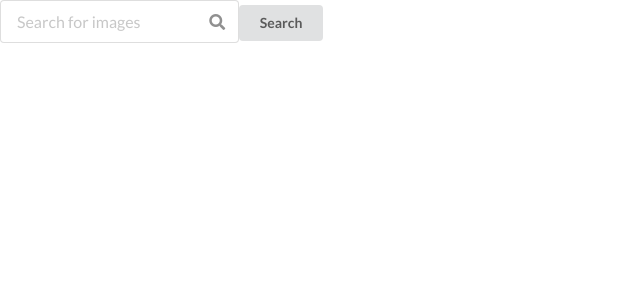
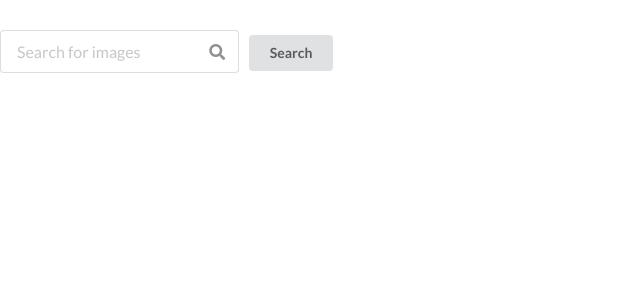
Before and after one commit to PauloBacelar/image-search, a React (Create React App) app: page / in a window 1280 px wide. Shown: the top 300 px of the page, without its empty margins (0-640 px from the left). Built offline with nearby package versions, Linux system fonts and the light colour scheme.

Commit message:
Styled spacing

```diff
--- a/src/styles/App.css
+++ b/src/styles/App.css
@@ -0,0 +1,7 @@
+.container {
+  margin-top: 30px;
+}
+
+.container div {
+  margin-right: 10px;
+}
--- a/src/styles/Input.css
+++ b/src/styles/Input.css
@@ -0,0 +1,4 @@
+.user-input {
+  display: flex;
+  justify-content: center;
+}
```
